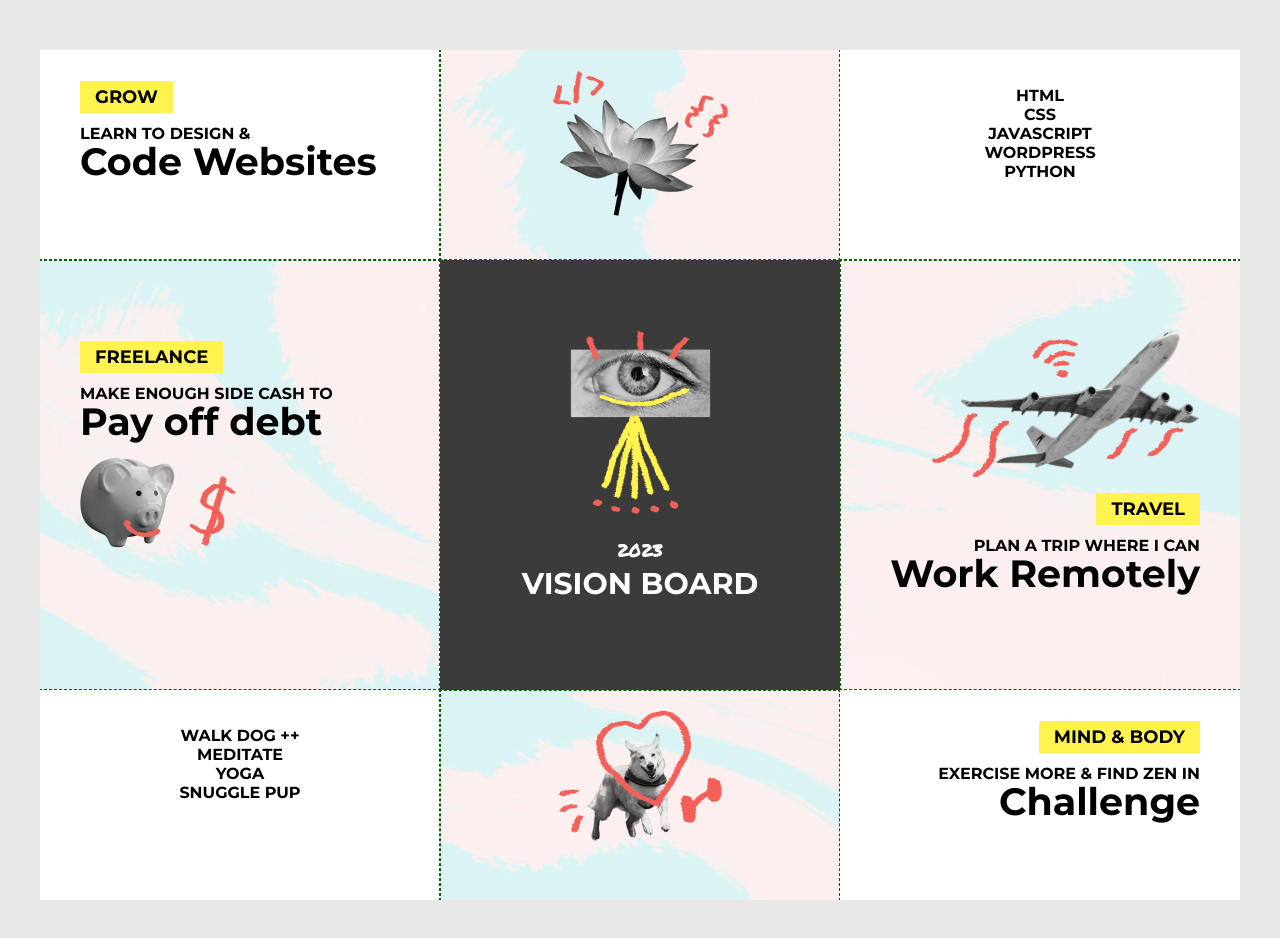
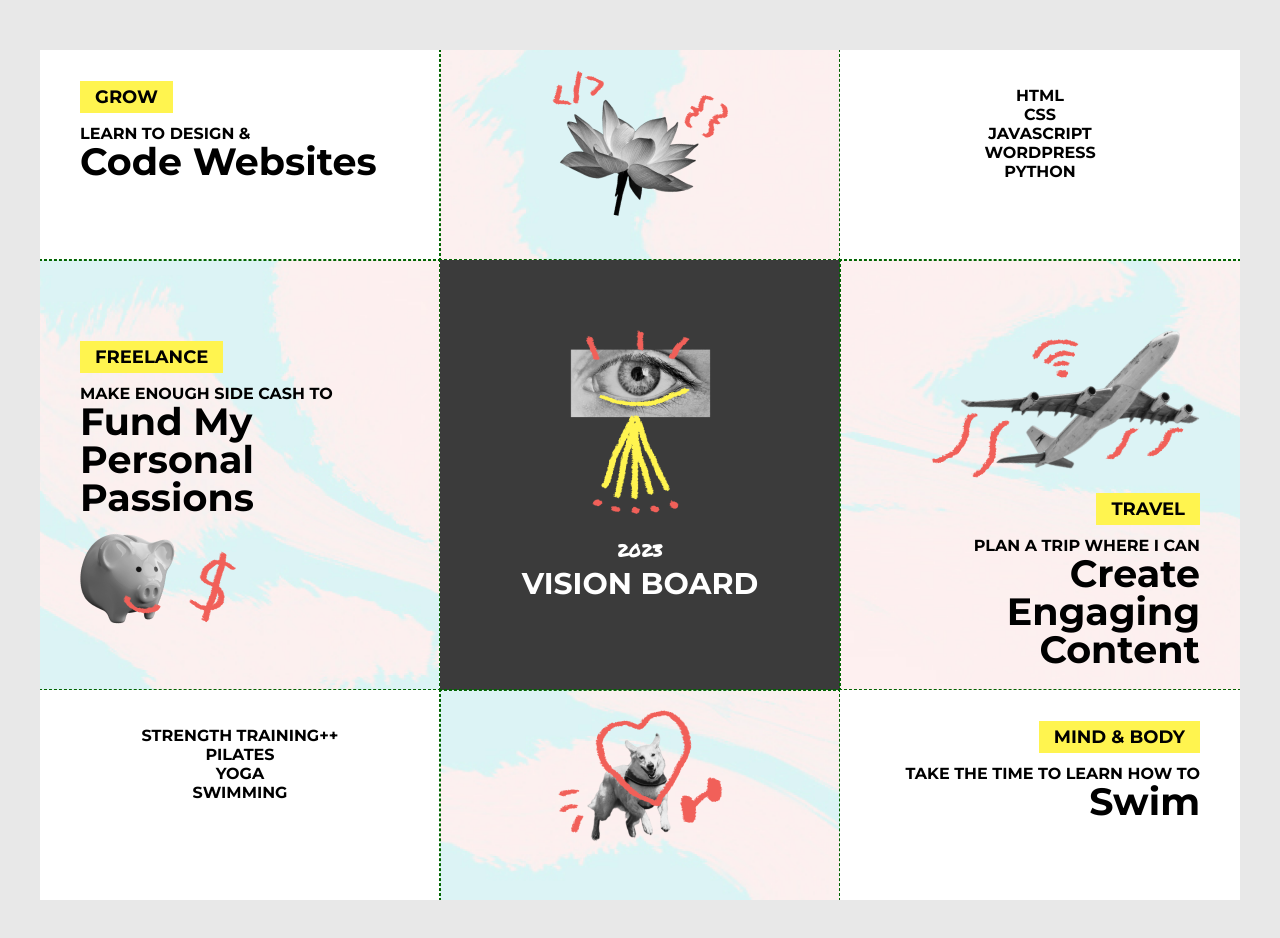
Before and after one commit to CatYoung018/vision-board, a plain HTML site: page index.html in a window 1280 px wide. Drawn offline with Linux system fonts and the light colour scheme.

Commit message:
Personalized goals

```diff
--- a/index.html
+++ b/index.html
@@ -32,7 +32,7 @@
 		</div>
 		<div class="block large-block">
 			<p><span class="highlight">Freelance</span></p>
-			<p>Make Enough Side Cash to<br><strong>Pay off debt</strong></p>
+			<p>Make Enough Side Cash to<br><strong>Fund My Personal Passions</strong></p>
 			<img src="img/piggy.png" alt="piggy bank">
 		</div>
 		<div class="block large-block center black-bg">
@@ -42,14 +42,14 @@
 		<div class="block large-block right">
 			<img src="img/plane.png" alt="plane">
 			<p><span class="highlight">Travel</span></p>
-			<p>Plan A Trip Where I Can<br><strong>Work Remotely</strong></p>
+			<p>Plan A Trip Where I Can<br><strong>Create Engaging Content</strong></p>
 		</div>
 		<div class="block small-block center white-bg top padding">
 			<p>
-				Walk Dog ++<br>
-				Meditate<br>
+				Strength Training++<br>
+				Pilates<br>
 				Yoga<br>
-				Snuggle Pup<br>
+				Swimming<br>
 			</p>
 		</div>
 		<div class="block small-block center">
@@ -57,7 +57,7 @@
 		</div>
 		<div class="block small-block right white-bg">
 			<p><span class="highlight">Mind & Body</span></p>
-			<p>Exercise More & Find Zen in<br><strong>Challenge</strong></p>
+			<p>Take The Time to Learn How To <br><strong>Swim</strong></p>
 		</div>
 	</div>
 </body>
```
